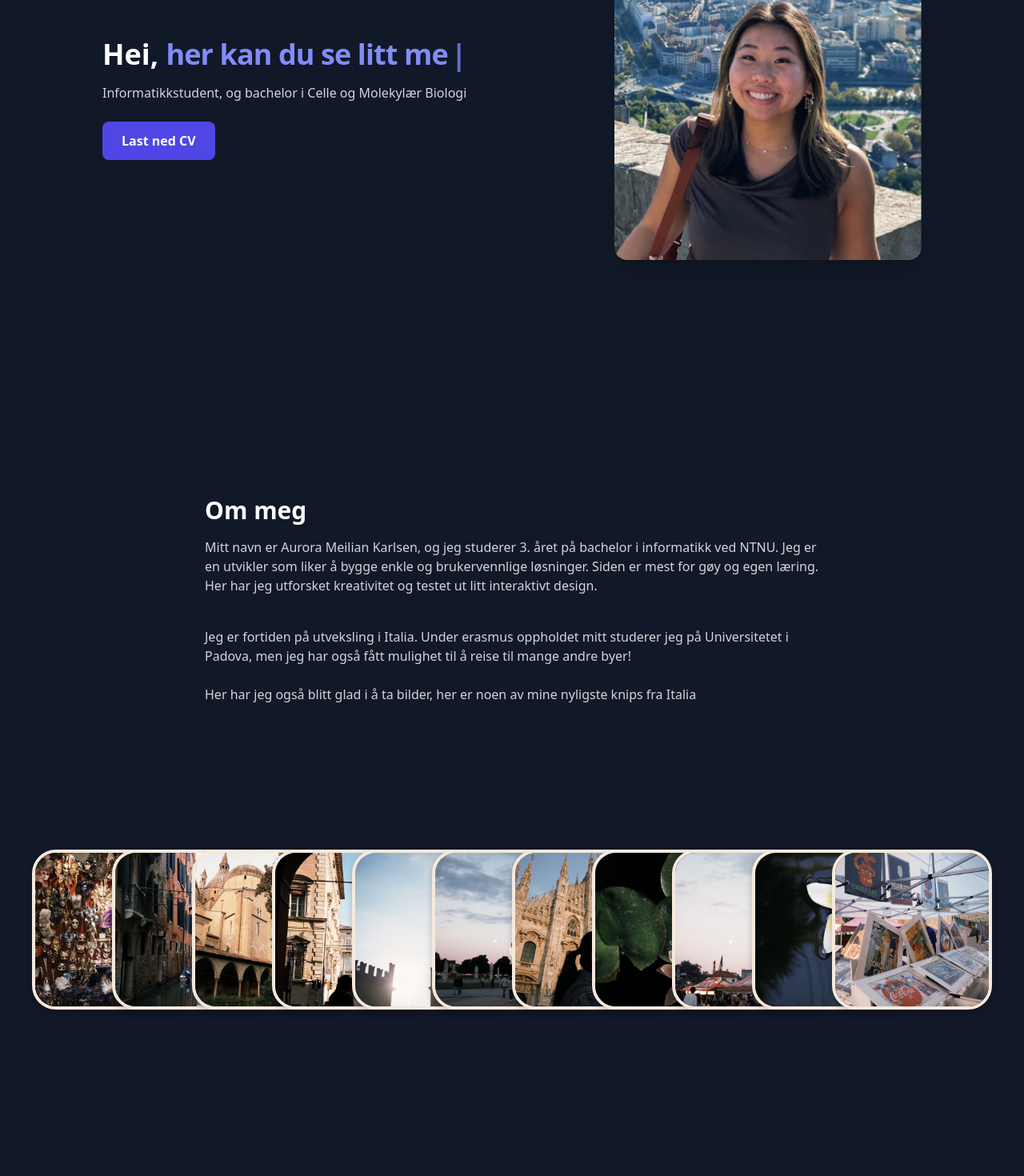
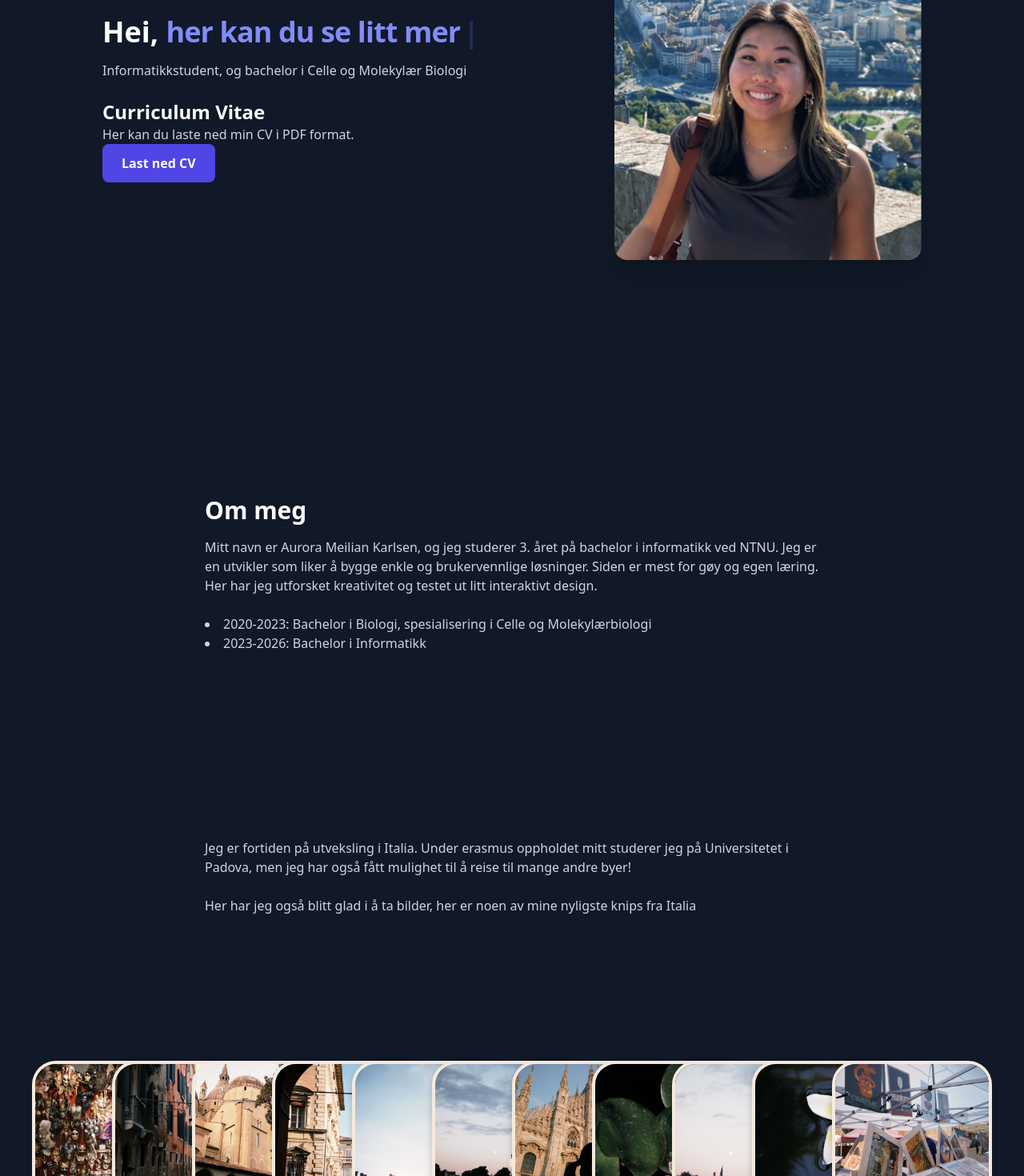
Before and after one commit to AuroraMeilianKarlsen/portfolio, a Next.js app: page / in a window 1280 px wide. Shown: the part 340-1810 px from the top of the page at 80% size. Built offline with nearby package versions, Linux system fonts and the light colour scheme.

Commit message:
add info about me

```diff
--- a/src/app/page.tsx
+++ b/src/app/page.tsx
@@ -57,6 +57,10 @@ export default function Home() {
               Informatikkstudent, og bachelor i Celle og Molekylær Biologi
             </p>
             <br />
+            <h2 className="text-2xl font-semibold">Curriculum Vitae</h2>
+            <p className="text-gray-300">
+              Her kan du laste ned min CV i PDF format.
+            </p>
             <a
               href="/AuroraMeilianKarlsenCV.pdf"
               download="Aurora_Meilian_Karlsen_CV.pdf"
@@ -89,7 +93,18 @@ export default function Home() {
             egen læring. Her har jeg utforsket kreativitet og testet ut litt
             interaktivt design.
           </p>
-
+          <br />
+          <p className="text-gray-300">
+            <li>
+              2020-2023: Bachelor i Biologi, spesialisering i Celle og
+              Molekylærbiologi
+            </li>
+            <li>2023-2026: Bachelor i Informatikk</li>
+          </p>
+        </div>
+      </section>
+      <section id="bilder" className="px-6 py-24 scroll-mt-20">
+        <div className="mx-auto max-w-3xl">
           <br />
           <p className="mt-4 text-gray-300">
             Jeg er fortiden på utveksling i Italia. Under erasmus oppholdet mitt
```
